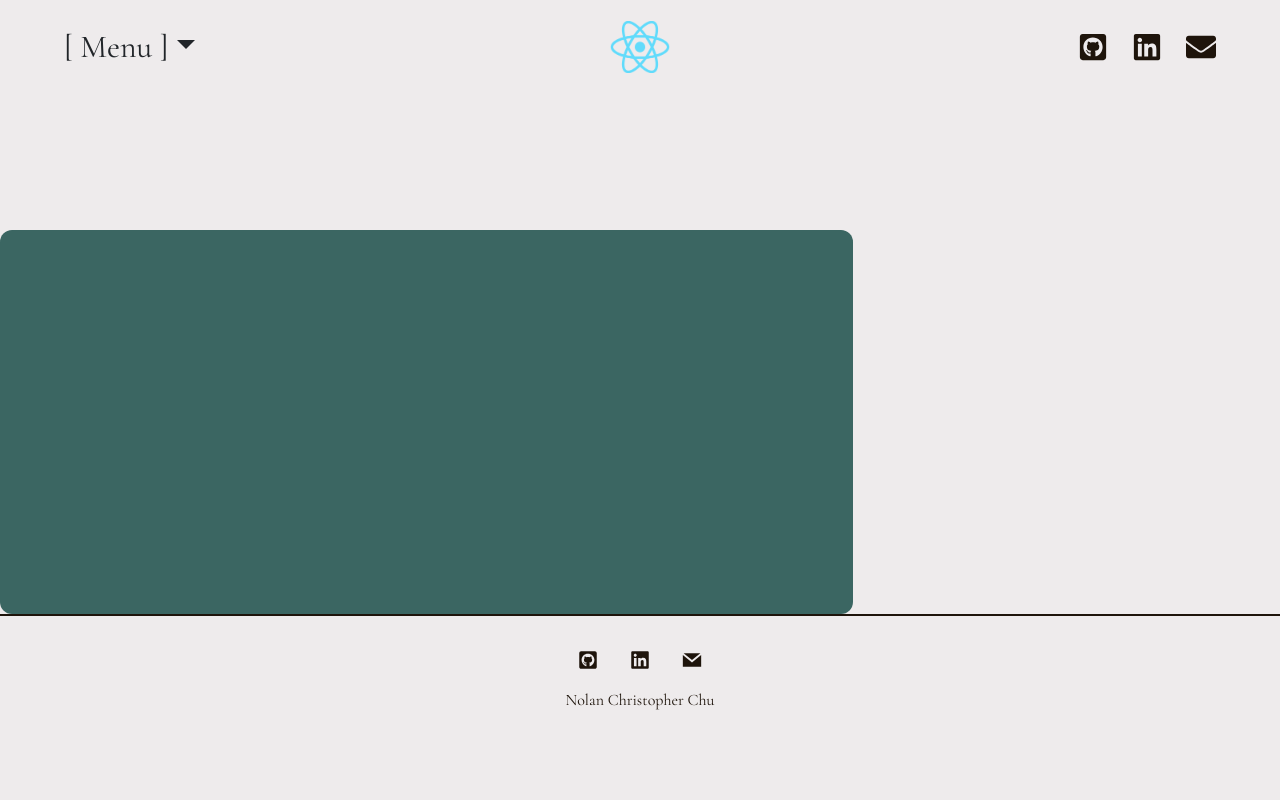
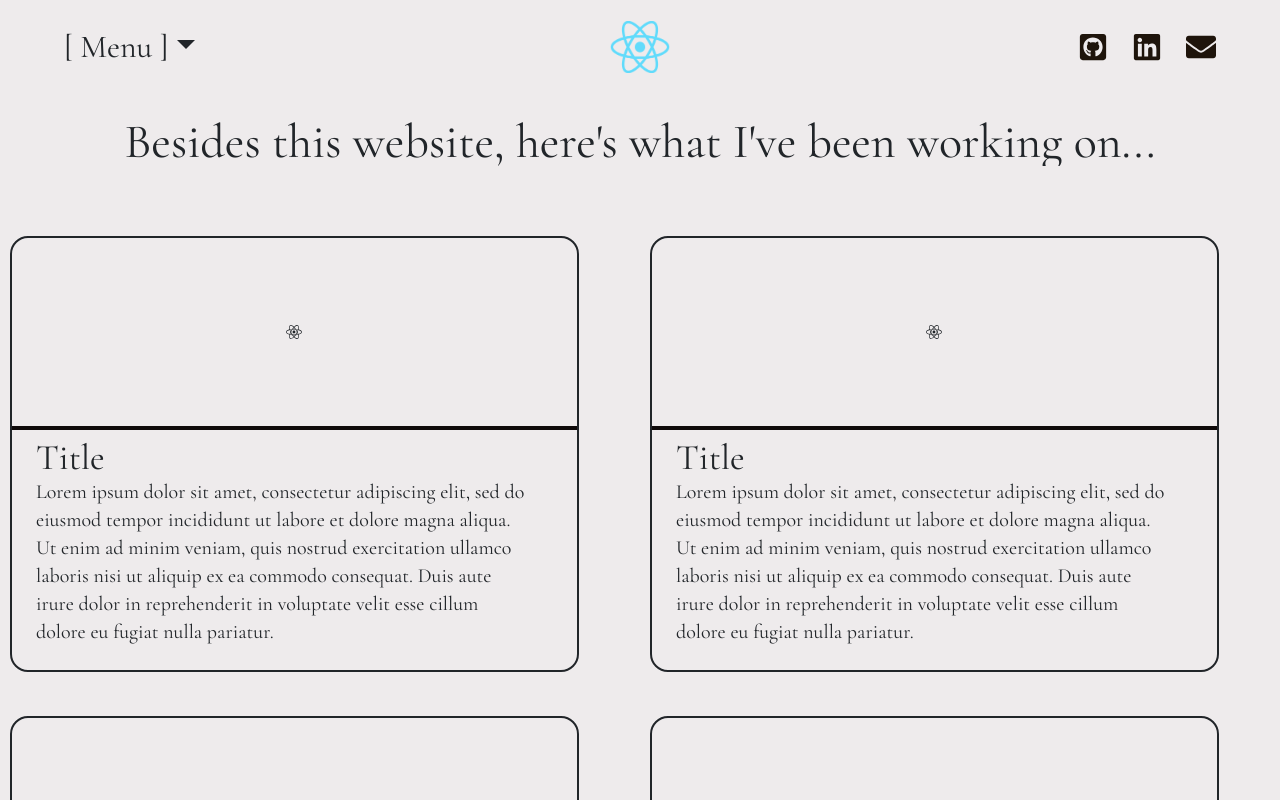
Before and after one commit to Nolancchu/Personal-Website, a Next.js app in the folder nolanchupersonalwebsite/: page /portfolio in a window 1280 px wide. Shown: the top 800 px of the page. Built offline with nearby package versions, Linux system fonts and the light colour scheme.

Commit message:
bout to boom

```diff
--- a/nolanchupersonalwebsite/components/HomePageGraphic.jsx
+++ b/nolanchupersonalwebsite/components/HomePageGraphic.jsx
@@ -2,7 +2,12 @@ import React from "react";
 import Head from "next/head";
 import { Cormorant_Garamond } from 'next/font/google';
 import { Bebas_Neue } from "next/font/google";
+import { Unbounded } from "next/font/google";
 
+const unbounded = Unbounded({
+    subsets: ['latin'],
+    weight: ['300']
+})
 const garamond = Cormorant_Garamond({
     subsets: ['latin'],
     weight: ['300'],
--- a/nolanchupersonalwebsite/components/HomePageNav.jsx
+++ b/nolanchupersonalwebsite/components/HomePageNav.jsx
@@ -15,9 +15,9 @@ const HomePageNav = () => {
         <div className={`w-full h-[.1rem] bg-ncc-brown mb-12`} />
 
         <div className="flex flex-row w-full items-center justify-center bg-ncc-beige">
-            <Link href="https://legacy.reactjs.org/docs/getting-started.html" className="text-ncc-brown text-6xl hover:text-ncc-white" style={{ textDecoration: 'none' }}>[ Portfolio ]</Link>
+            <Link href="/portfolio" className="text-ncc-brown text-6xl hover:text-ncc-white" style={{ textDecoration: 'none' }}>[ Portfolio ]</Link>
             <div className="w-[.15rem] h-32 ml-10 mr-10 bg-ncc-black"/>
-            <Link href="https://legacy.reactjs.org/docs/getting-started.html" className="text-ncc-brown text-6xl hover:text-ncc-white" style={{ textDecoration: 'none' }}>[ Experience ]</Link>
+            <Link href="/experience" className="text-ncc-brown text-6xl hover:text-ncc-white" style={{ textDecoration: 'none' }}>[ Experience ]</Link>
             <div className="w-[.15rem] h-32 ml-10 mr-10 bg-ncc-black"/>
             <Link href="/about" className="text-ncc-brown text-6xl hover:text-ncc-white" style={{ textDecoration: 'none' }}>[ About ]</Link>
         </div>
--- a/nolanchupersonalwebsite/components/ProjectCard.jsx
+++ b/nolanchupersonalwebsite/components/ProjectCard.jsx
@@ -0,0 +1,32 @@
+import React from "react";
+import { Bebas_Neue } from "next/font/google";
+
+const Bebas = Bebas_Neue ({
+    subsets: ['latin'],
+    weight:['400']
+})
+
+const ProjectCard = ({
+  name,
+  image,
+  description,
+}) => {
+  return (
+    <div className="flex flex-col w-11/12 h-full bg-ncc-beige outline outline-2 rounded-2xl">
+        <div className="flex w-full h-auto justify-center items-center overflow-clip">
+            <div className="w-4/12 aspect-square p-4 flex items-center justify-center">
+                {image}
+            </div>
+        </div>
+
+        <div className="w-full h-[.2rem] bg-ncc-black z-10"/>
+
+        <div className="ml-6">
+            <div className="text-4xl mt-2">{name}</div>
+            <div className="text-xl mb-6 w-11/12">{description}</div>
+        </div>
+    </div>
+  );
+};
+
+export default ProjectCard;
--- /dev/null
+++ b/nolanchupersonalwebsite/components/ProjectSection.jsx
@@ -0,0 +1,50 @@
+import ProjectCard from "./ProjectCard";
+import { Col } from "react-bootstrap";
+import { Row } from "react-bootstrap";
+import { FaReact } from "react-icons/fa";
+const ProjectCards = [
+    {
+      name: "Title",
+      image: <FaReact/>,
+      description: "Lorem ipsum dolor sit amet, consectetur adipiscing elit, sed do eiusmod tempor incididunt ut labore et dolore magna aliqua. Ut enim ad minim veniam, quis nostrud exercitation ullamco laboris nisi ut aliquip ex ea commodo consequat. Duis aute irure dolor in reprehenderit in voluptate velit esse cillum dolore eu fugiat nulla pariatur.",
+    },
+    {
+        name: "Title",
+        image: <FaReact/>,
+        description: "Lorem ipsum dolor sit amet, consectetur adipiscing elit, sed do eiusmod tempor incididunt ut labore et dolore magna aliqua. Ut enim ad minim veniam, quis nostrud exercitation ullamco laboris nisi ut aliquip ex ea commodo consequat. Duis aute irure dolor in reprehenderit in voluptate velit esse cillum dolore eu fugiat nulla pariatur.",
+    },
+    {
+        name: "Title",
+        image: <FaReact/>,
+        description: "Lorem ipsum dolor sit amet, consectetur adipiscing elit, sed do eiusmod tempor incididunt ut labore et dolore magna aliqua. Ut enim ad minim veniam, quis nostrud exercitation ullamco laboris nisi ut aliquip ex ea commodo consequat. Duis aute irure dolor in reprehenderit in voluptate velit esse cillum dolore eu fugiat nulla pariatur.",
+    },
+    {
+        name: "Title",
+        image: <FaReact/>,
+        description: "Lorem ipsum dolor sit amet, consectetur adipiscing elit, sed do eiusmod tempor incididunt ut labore et dolore magna aliqua. Ut enim ad minim veniam, quis nostrud exercitation ullamco laboris nisi ut aliquip ex ea commodo consequat. Duis aute irure dolor in reprehenderit in voluptate velit esse cillum dolore eu fugiat nulla pariatur.",
+    },
+  ];
+
+  const ProjectSection = () => {
+    return (
+        <div>
+        <div className="flex w-full items-center justify-center">
+          <Row className="w-full items-center justify-center">
+            {ProjectCards.map((card, index) => (
+              <Col className="p-6" xs={12} lg={6} key={index}>
+                <ProjectCard
+                  key={index}
+                  name={card.name}
+                  description={card.description}
+                  image={card.image}
+                />
+                </Col>
+            ))}
+            </Row>
+        </div>
+        <div className="w-full h-8 bg-ncc-beige"/>
+        </div>
+    );
+  };
+
+  export default ProjectSection;
--- a/nolanchupersonalwebsite/pages/portfolio.tsx
+++ b/nolanchupersonalwebsite/pages/portfolio.tsx
@@ -1,14 +1,19 @@
 import "bootstrap/dist/css/bootstrap.min.css";
 import Navigation from "@/components/Navigation";
 import Footer from "@/components/Footer";
+import ProjectSection from "@/components/ProjectSection"
+
 
 export default function Portfolio() {
   return (
-    <div className='w-full h-screen bg-ncc-beige'>
+    <div className='w-full h-full bg-ncc-beige'>
         <Navigation/>
-        <div className="w-full h-36 bg-ncc-beige"/>
-        <div className="flex w-8/12 h-96 justify-center items-center rounded-xl bg-ncc-green"></div>
-
+        <div className = "flex flex-col justify-center items-center">
+          <div className="w-full h-8 bg-ncc-beige"/>
+          <div className="text-5xl">Besides this website, here's what I've been working on...</div>
+          <div className="w-full h-12 bg-ncc-beige"/>
+        </div>
+        <ProjectSection/>
         <Footer/>
     </div>
   )
```
